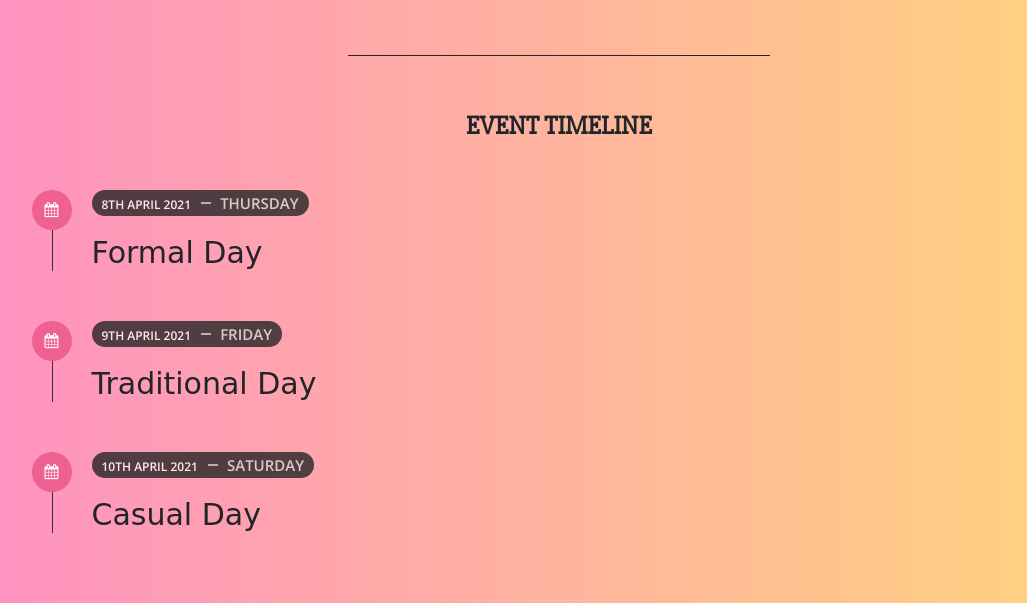
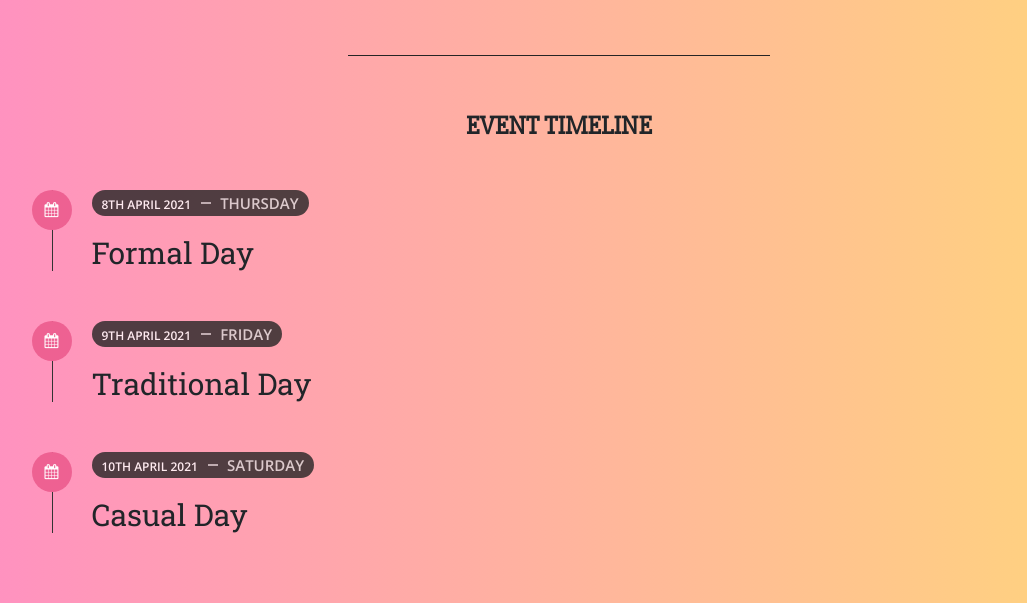
Before and after one commit to bsssabhisaran/Abhisaran, a Django app: page /about/ in a window 1280 px wide. Shown: the part 584-1187 px from the top of the page, without its empty margins (81-1108 px from the left). Run offline with Django 3.2, Linux system fonts and the light colour scheme; some libraries are stand-ins or nearby versions.

Commit message:
changes made

```diff
--- a/event/templates/event/about.html
+++ b/event/templates/event/about.html
@@ -65,21 +65,21 @@
                                 <i class="fa fa-calendar"></i>
                             </div>
                             <span class="time open-sans-font text-uppercase">8th April 2021 <span class="place open-sans-font">Thursday</span> </span>
-                            <h5 style="font-family: 'Cookie', cursive;font-size: 2em;">Formal Day</h5>
+                            <h5 style="font-family: 'Roboto Slab', serif;font-size: 2em;">Formal Day</h5>
                         </li>
                         <li>
                             <div class="icon">
                                 <i class="fa fa-calendar"></i>
                             </div>
                             <span class="time open-sans-font text-uppercase">9th April 2021 <span class="place open-sans-font">Friday</span> </span>
-                            <h5 style="font-family: 'Cookie', cursive;font-size: 2em;">Traditional Day</h5>
+                            <h5 style="font-family: 'Roboto Slab', serif;font-size: 2em;">Traditional Day</h5>
                         </li>
                         <li>
                             <div class="icon">
                                 <i class="fa fa-calendar"></i>
                             </div>
                             <span class="time open-sans-font text-uppercase">10th April 2021 <span class="place open-sans-font">Saturday</span> </span>
-                            <h5 style="font-family: 'Cookie', cursive;font-size: 2em;">Casual Day</h5>
+                            <h5 style="font-family: 'Roboto Slab', serif;font-size: 2em;">Casual Day</h5>
                         </li>
                     </ul>
                 </div>
--- a/event/templates/event/base_about.html
+++ b/event/templates/event/base_about.html
@@ -18,6 +18,10 @@
 
     <link rel="preconnect" href="https://fonts.gstatic.com">
     <link href="https://fonts.googleapis.com/css2?family=Lobster&display=swap" rel="stylesheet">
+
+    <link rel="preconnect" href="https://fonts.gstatic.com">
+    <link href="https://fonts.googleapis.com/css2?family=Roboto+Slab&display=swap" rel="stylesheet">
+
 
     <!-- Template CSS Files -->
     <link href="{% static 'css/bootstrap.min.css' %}" rel="stylesheet">
```
